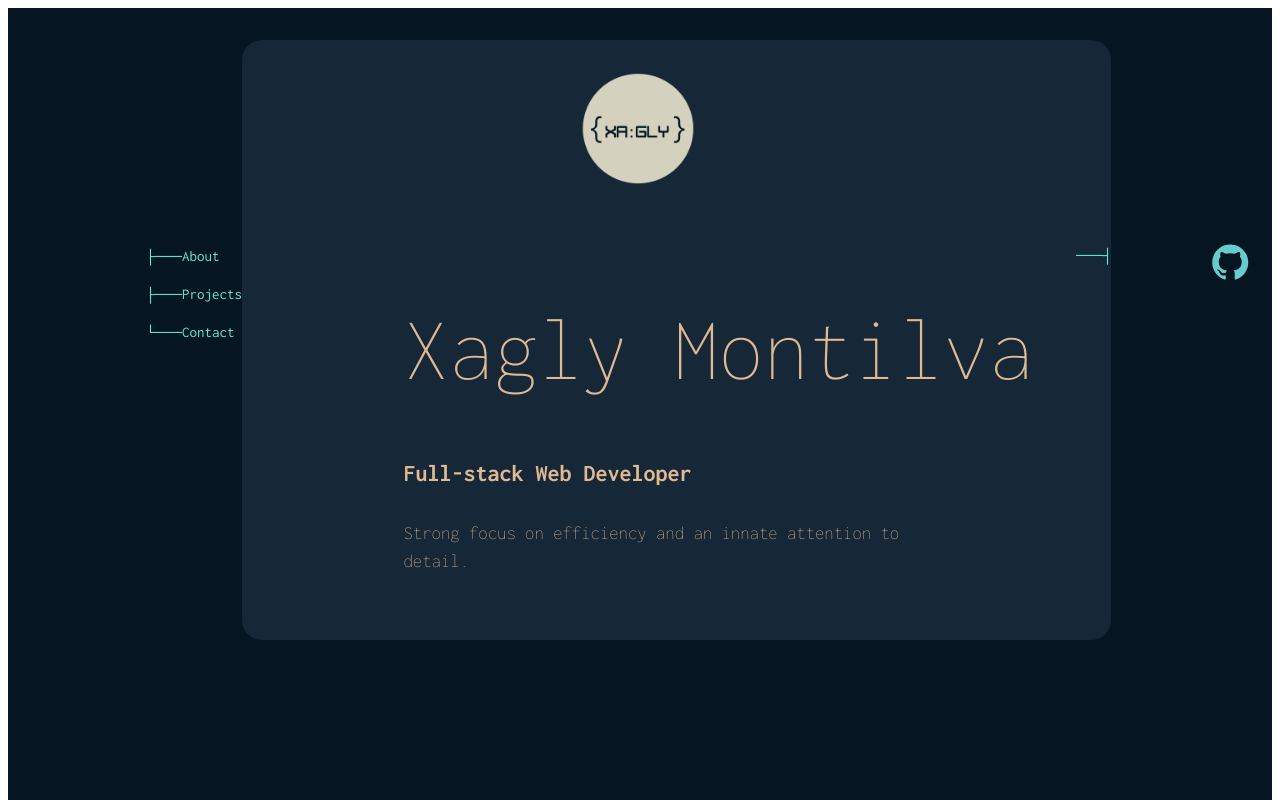
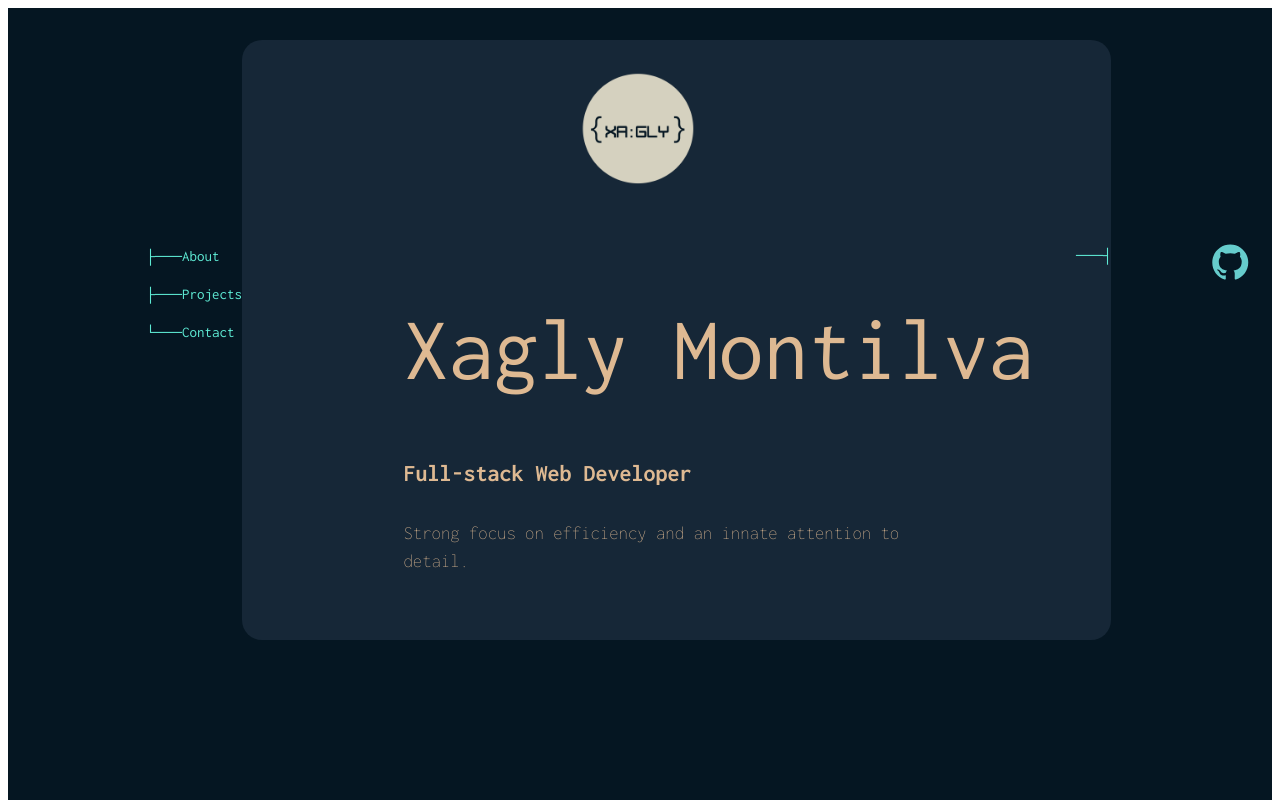
Before and after one commit to XML3/My_Web, a React (Vite) app in the folder My_Web/: page / in a window 1280 px wide. Shown: the top 800 px of the page. Built offline with nearby package versions, Linux system fonts and the light colour scheme; no server answers.

Commit message:
modified h1 element

```diff
--- a/My_Web/src/index.css
+++ b/My_Web/src/index.css
@@ -4,6 +4,7 @@
   --second-color: #1ba098;
   --button-color: rbg(19, 78, 74);
   --button-fontcolor: rgb(94, 234, 212);
+  --header-fontfamily: "Karla", sans-serif;
   --main-fontfamily: "Inconsolata", monospace;
   --background-color: #051622;
   --light-weight: 100;
@@ -16,7 +17,7 @@ body {
 h1 {
   font-size: 3em;
   line-height: 1.1;
-  font-weight: 100;
+  font-weight: 400;
 }
 
 h3,
```
